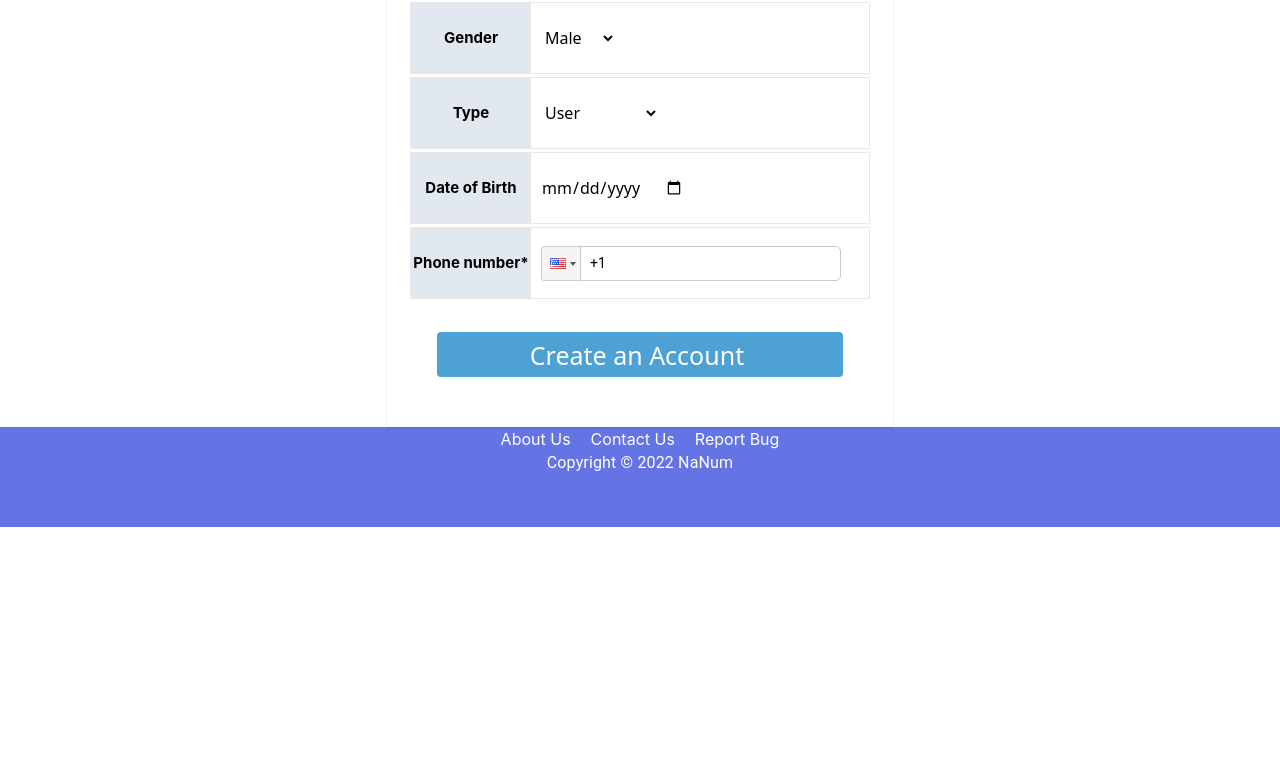
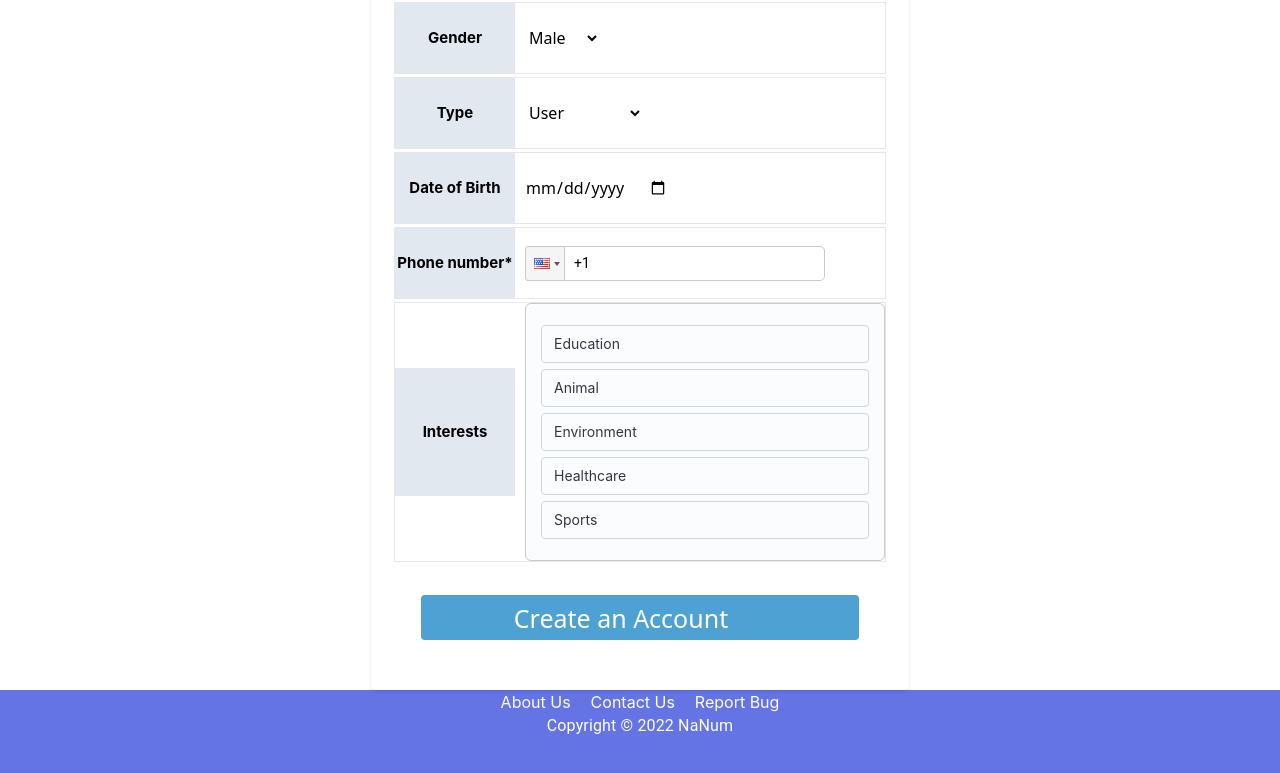
Before and after one commit to jmk0811/CSE-416-Project-Client, a Next.js app: page /signup in a window 1280 px wide. Shown: the part 543-1316 px from the top of the page. Before the commit the page ends 1070 px from the top, so only its background shows below. Built offline with nearby package versions, Linux system fonts and the light colour scheme; no server answers.

Commit message:
[Add - signup] add interest

```diff
--- a/pages/signup.js
+++ b/pages/signup.js
@@ -3,13 +3,19 @@ import React from "react";
 import PhoneInput from "react-phone-input-2";
 import { registerUserAPIMethod, uploadImageToCloudinaryAPIMethod } from "../api/client";
 import "react-phone-input-2/lib/style.css";
-
+import Box from "@mui/joy/Box";
+import Checkbox from "@mui/joy/Checkbox";
+import List from "@mui/joy/List";
+import ListItem from "@mui/joy/ListItem";
+import Sheet from "@mui/joy/Sheet";
+import Done from "@mui/icons-material/Done";
 export default function SignUp(props) {
 	const [profileUrl, setProfileUrl] = useState("");
 	const [name, setName] = useState();
 	const [email, setEmail] = useState();
 	const [userId, setUserId] = useState("");
 	const [pw, setPw] = useState();
+
 	//	const [addr1, setAddr1] = useState();
 	//	const [addr2, setAddr2] = useState();
 	const [type, setType] = useState("User");
@@ -18,8 +24,7 @@ export default function SignUp(props) {
 	const [phoneNumber, setPhoneNumber] = useState(0);
 	const [SSN, setSSN] = useState(0);
 	const [error, setError] = useState();
-
-	// const [value, setValue] = useState([]);
+	const [value, setValue] = useState([]);
 
 	useEffect(() => {
 		setProfileUrl(profileUrl);
@@ -246,6 +251,81 @@ export default function SignUp(props) {
 											onChange={handleChange("phoneNumber")}
 										/>
 									</div>
+
+									<div className="flex form-group items-center jusitfy-self-center h-100% col-md-6 border m-[3px]">
+										<label
+											for="userInterest"
+											className="flex justify-center items-center w-[120px] h-100% font-bold text-[15px] border bg-slate-200 mr-[10px]"
+											style={{ height: "16vh" }}
+										>
+											Interests
+										</label>
+										<br />
+
+										<Sheet
+											variant="outlined"
+											sx={{
+												width: 360,
+												p: 2,
+												borderRadius: "sm",
+												borderColor: "#CACACA",
+											}}
+										>
+											<Box role="group" aria-labelledby="rank">
+												<List
+													row
+													wrap
+													sx={{
+														"--List-gap": "8px",
+														"--List-item-radius": "20px",
+														"--List-item-minHeight": "32px",
+													}}
+												>
+													{["Education", "Animal", "Environment", "Healthcare", "Sports"].map((item, index) => (
+														<ListItem key={item}>
+															{value.includes(item) && (
+																<Done
+																	fontSize="md"
+																	color="primary"
+																	sx={{
+																		ml: -0.5,
+																		mr: 0.5,
+																		zIndex: 2,
+																		pointerEvents: "none",
+																	}}
+																/>
+															)}
+															<Checkbox
+																size="sm"
+																disableIcon
+																overlay
+																label={item}
+																checked={value.includes(item)}
+																variant={value.includes(item) ? "soft" : "outlined"}
+																onChange={(event) => {
+																	if (event.target.checked) {
+																		setValue((val) => [...val, item]);
+																	} else {
+																		setValue((val) => val.filter((text) => text !== item));
+																	}
+																}}
+																componentsProps={{
+																	action: ({ checked }) => ({
+																		sx: checked
+																			? {
+																					border: "1px solid",
+																					borderColor: "primary.500",
+																			  }
+																			: {},
+																	}),
+																}}
+															/>
+														</ListItem>
+													))}
+												</List>
+											</Box>
+										</Sheet>
+									</div>
 								</div>
 								<div className="flex flex-col items-center w-full justify-center p-[30px]">
 									<div className="bg-[#4EA1D3] w-full rounded">
```
